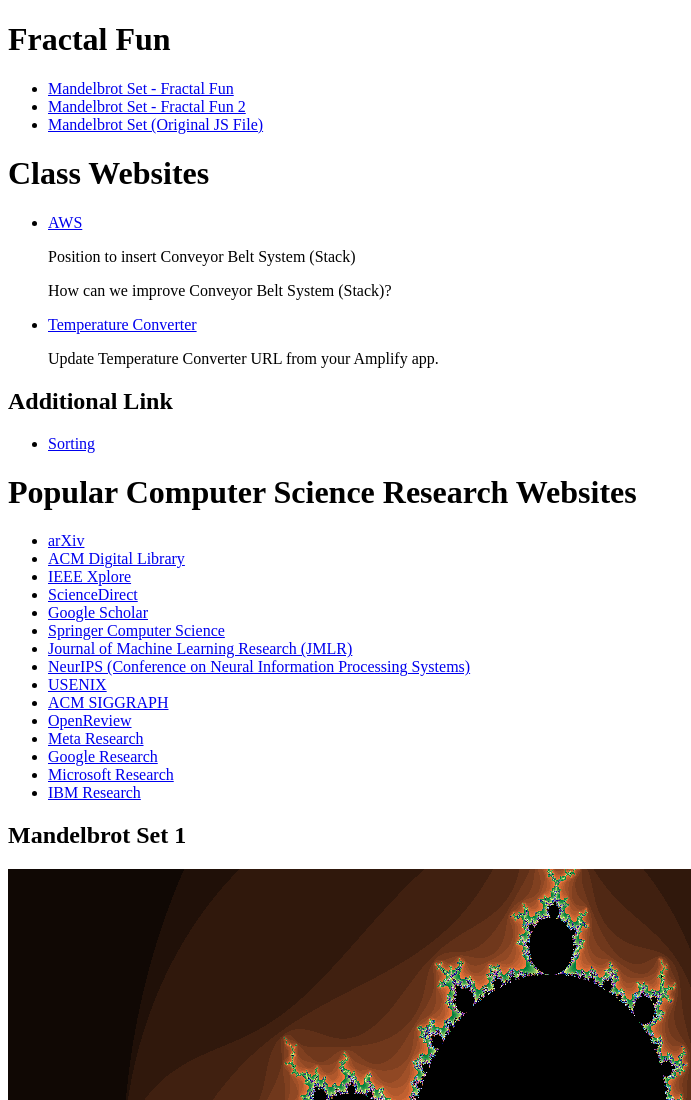
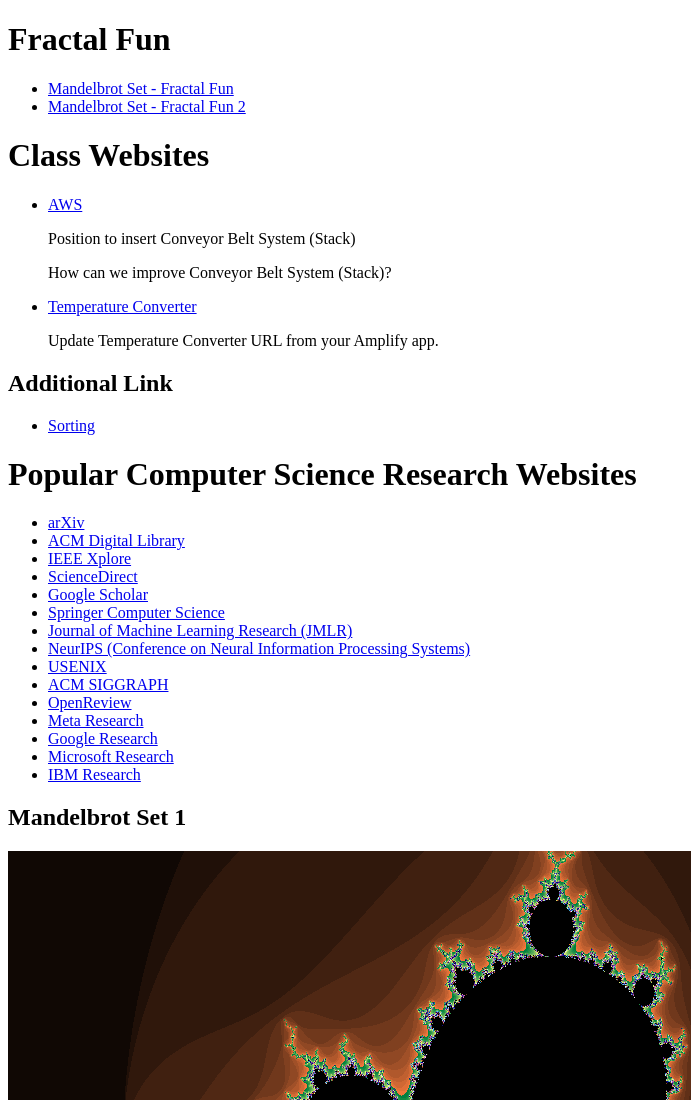
Before and after one commit to aviguru08/Fractal-Fun, a plain HTML site: page index.html in a window 1280 px wide. Shown: the top 1100 px of the page, without its empty margins (0-691 px from the left). Drawn offline with Linux system fonts and the light colour scheme.

Commit message:
Update index.html

```diff
--- a/index.html
+++ b/index.html
@@ -11,7 +11,6 @@
     <ul>
         <li><a href="FractalFun.html">Mandelbrot Set - Fractal Fun</a></li>
         <li><a href="FractalFun2.html">Mandelbrot Set - Fractal Fun 2</a></li>
-        <li><a href="mandelbrot.js">Mandelbrot Set (Original JS File)</a></li>
     </ul>
 
     <h1>Class Websites</h1>
```
